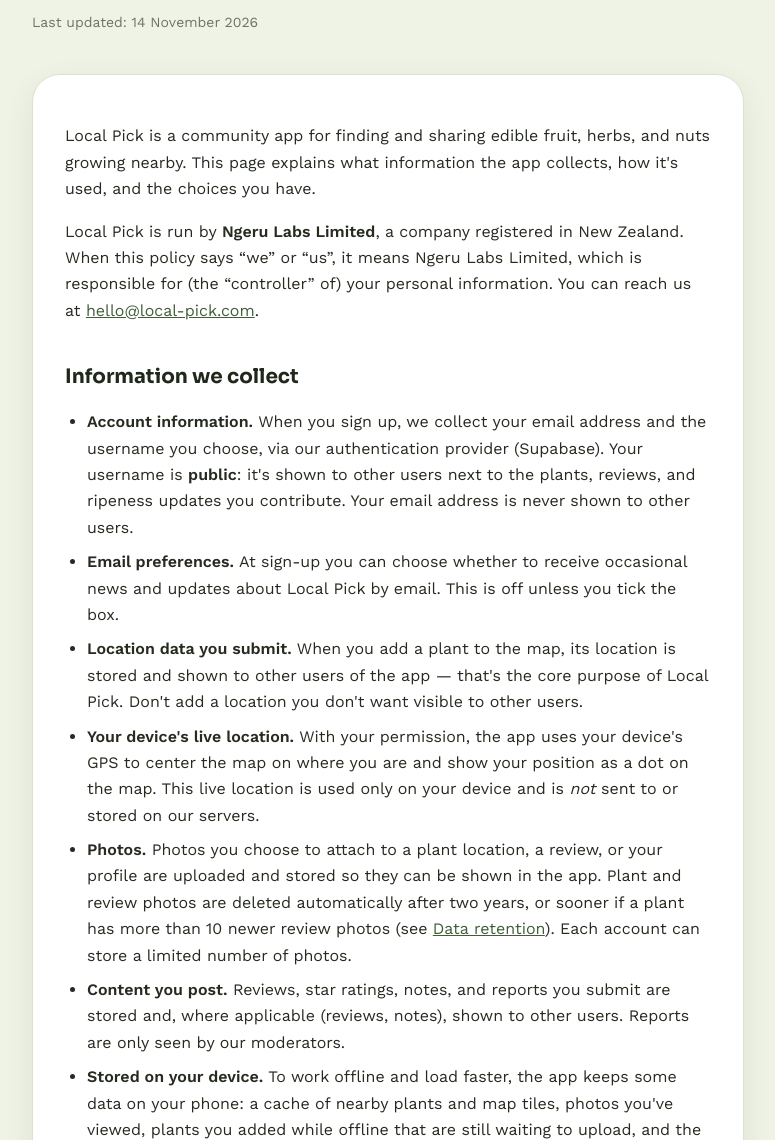
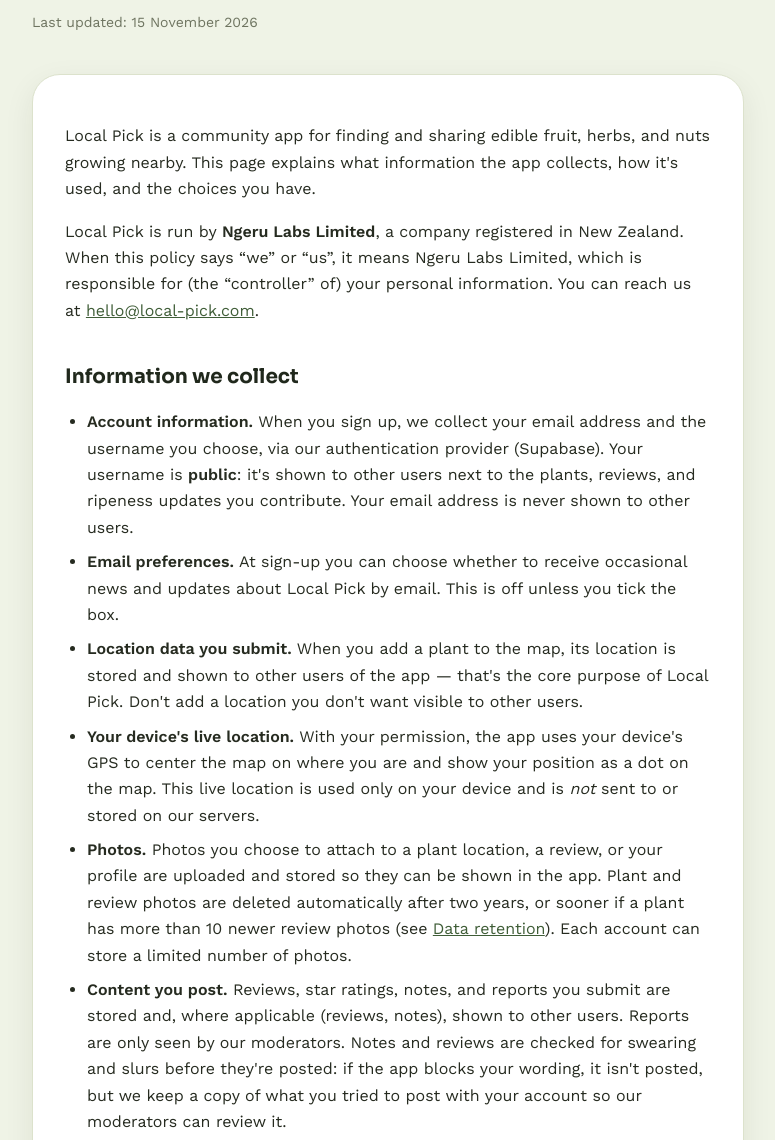
Before and after one commit to Roskopp/local-pick-privacy, a plain HTML site: page site/privacy.html in a window 1280 px wide. Shown: the part 131-1271 px from the top of the page, without its empty margins (252-1027 px from the left). Drawn offline with nearby package versions, Linux system fonts and the light colour scheme.

Commit message:
Privacy: blocked swearing in notes/reviews is kept for moderation
Co-Authored-By: Claude Opus 5.5 <noreply@anthropic.com>

```diff
--- a/site/privacy.html
+++ b/site/privacy.html
@@ -64,7 +64,7 @@
 
 <main class="wrap">
   <h1>Privacy Policy</h1>
-  <p class="updated">Last updated: 14 November 2026</p>
+  <p class="updated">Last updated: 15 November 2026</p>
 
   <div class="card">
     <p>Local Pick is a community app for finding and sharing edible fruit, herbs, and nuts growing nearby. This page explains what information the app collects, how it's used, and the choices you have.</p>
@@ -77,7 +77,7 @@
       <li><strong>Location data you submit.</strong> When you add a plant to the map, its location is stored and shown to other users of the app &mdash; that's the core purpose of Local Pick. Don't add a location you don't want visible to other users.</li>
       <li><strong>Your device's live location.</strong> With your permission, the app uses your device's GPS to center the map on where you are and show your position as a dot on the map. This live location is used only on your device and is <em>not</em> sent to or stored on our servers.</li>
       <li><strong>Photos.</strong> Photos you choose to attach to a plant location, a review, or your profile are uploaded and stored so they can be shown in the app. Plant and review photos are deleted automatically after two years, or sooner if a plant has more than 10 newer review photos (see <a href="#retention">Data retention</a>). Each account can store a limited number of photos.</li>
-      <li><strong>Content you post.</strong> Reviews, star ratings, notes, and reports you submit are stored and, where applicable (reviews, notes), shown to other users. Reports are only seen by our moderators.</li>
+      <li><strong>Content you post.</strong> Reviews, star ratings, notes, and reports you submit are stored and, where applicable (reviews, notes), shown to other users. Reports are only seen by our moderators. Notes and reviews are checked for swearing and slurs before they're posted: if the app blocks your wording, it isn't posted, but we keep a copy of what you tried to post with your account so our moderators can review it.</li>
       <li><strong>Stored on your device.</strong> To work offline and load faster, the app keeps some data on your phone: a cache of nearby plants and map tiles, photos you've viewed, plants you added while offline that are still waiting to upload, and the map's last position. This stays on your device and is removed if you uninstall the app.</li>
       <li><strong>Tips.</strong> If you choose to buy us a coffee in the app, the payment is handled entirely by Google Play or the Apple App Store. We never see your card or bank details: the store only tells the app that the purchase went through, and we don’t store any record of it on our servers.</li>
       <li><strong>Notifications.</strong> If you allow notifications, we store a notification address for your phone (a push token from Google Firebase Cloud Messaging), linked to your account, so we can tell you when one of your favourite plants is marked ripe. You can turn these off in your profile or in your phone's settings. Signing out removes your phone's address from your account.</li>
```
